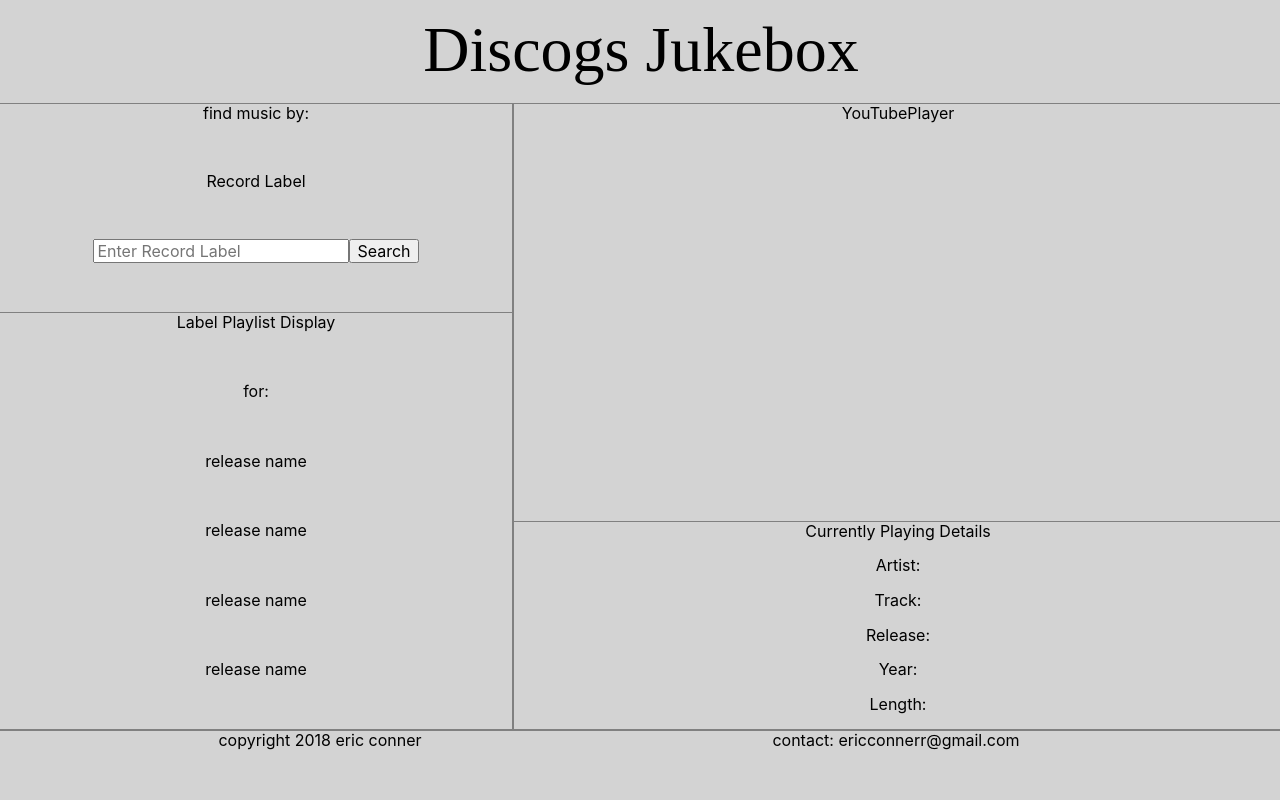
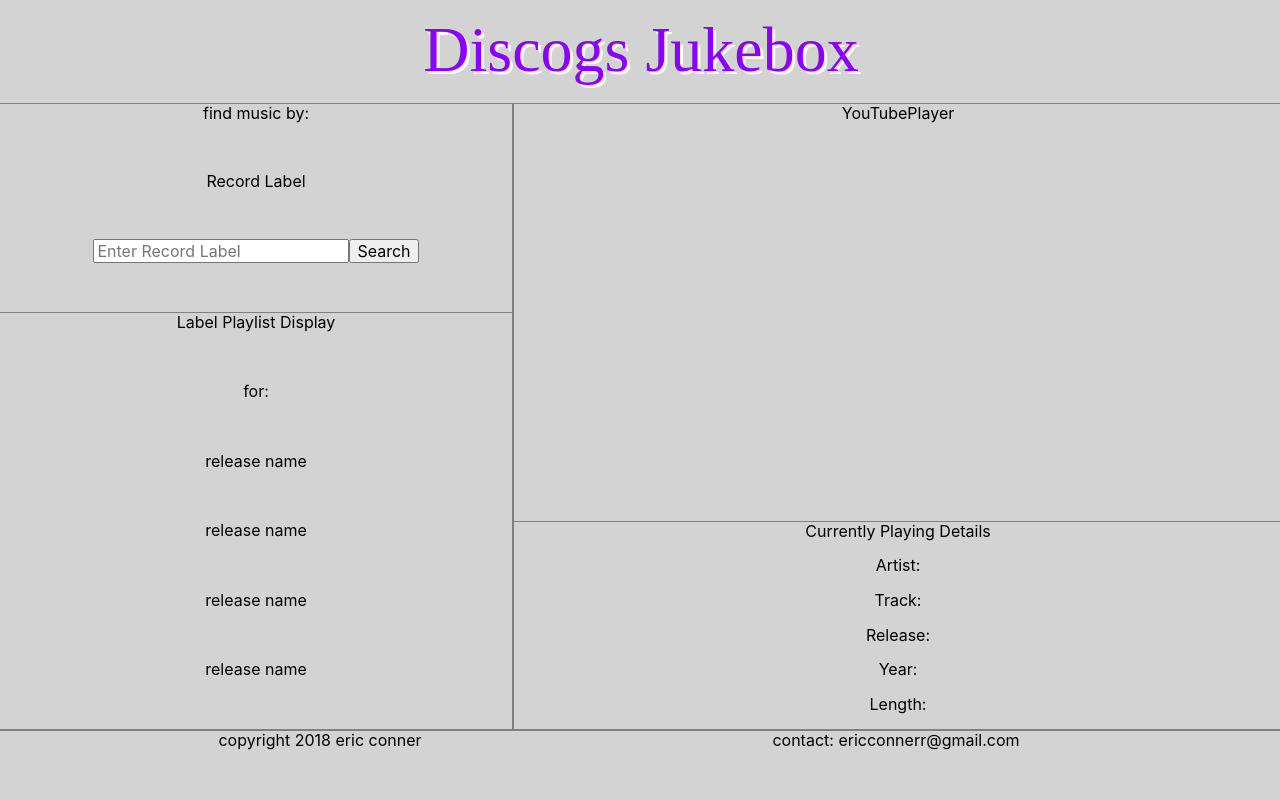
Before and after one commit to ericconner5/discogs-jukebox, a React (Create React App) app: page / in a window 1280 px wide. Shown: the top 800 px of the page. Built offline with nearby package versions, Linux system fonts and the light colour scheme.

Commit message:
add styling and api tweaks

```diff
--- a/src/App.css
+++ b/src/App.css
@@ -10,11 +10,11 @@
   grid-auto-columns: repeat(5, 1fr);
   grid-template-rows: 1.5fr 3fr 3fr 3fr 1fr;
 
-    grid-template-areas: 'header header header header header'
-                         'search search youtube youtube youtube'
-                         'playlist playlist youtube youtube youtube'
-                         'playlist playlist playing playing playing'
-                         'footer footer footer footer footer';
+  grid-template-areas: 'header header header header header'
+                       'search search youtube youtube youtube'
+                       'playlist playlist youtube youtube youtube'
+                       'playlist playlist playing playing playing'
+                       'footer footer footer footer footer';
   text-align: left;
   margin: 0;
   padding: 0;
@@ -26,21 +26,22 @@
 body {
   margin: 0;
   padding: 0;
+  height: 0px;
   font-family: -apple-system, BlinkMacSystemFont, "Segoe UI", "Roboto", "Oxygen",
     "Ubuntu", "Cantarell", "Fira Sans", "Droid Sans", "Helvetica Neue",
     sans-serif;
-
+  overflow: hidden;
   background-color: wheat;
 }
 
 .header {
   font-family: "BeautySchoolDropoutII";
   font-size: 4rem;
-  color: black;
+  color: #8C00FF;
   padding: 1%;
   border-bottom: 1px solid grey;
   margin: 0;
-
+  text-shadow: 3px 3px 0px #fff;
 
 }
 
--- a/src/actions/index.js
+++ b/src/actions/index.js
@@ -7,9 +7,10 @@
 });
 
 export function fetchLabelReleases(label) {
+  console.log(label);
   return function (dispatch) {
     label = label.replace(' ', '_');
-    return fetch ('https://api.discogs.com/database/search?q=hyperdub&label=&token=UwNbuUELkfonxrpLhqkxgzTljgcyWXKpCdQFpqYq').then(
+    return fetch("https://api.discogs.com/database/search?q=" + label + "&label=&token=UwNbuUELkfonxrpLhqkxgzTljgcyWXKpCdQFpqYq").then(
       response => response.json(),
       error => console.log('An error occured in fetch.', error)
     ).then(function(json) {
--- a/src/components/SearchBox.jsx
+++ b/src/components/SearchBox.jsx
@@ -1,14 +1,13 @@
 import React from 'react';
 import { fetchLabelReleases } from './../actions';
-import { connect, Provider } from 'react-redux';
-import { createStore, applyMiddleware } from 'redux';
+import { connect } from 'react-redux';
+// import { createStore, applyMiddleware } from 'redux';
 import PropTypes from 'prop-types';
-import thunk from 'redux-thunk';
+// import thunk from 'redux-thunk';
 
 function SearchBox( {dispatch }){
   let _label;
-  console.log(_label);
-
+  // debugger
   SearchBox.propTypes = {
     dispatch: PropTypes.func
   };
@@ -17,7 +16,7 @@
     event.preventDefault();
     console.log(_label.value);
     _label.value = '';
-    return console.log("search sent")
+    // return console.log("search sent")
   }
 
   return (
@@ -27,12 +26,12 @@
       <div>
         <form onSubmit={e => {
           let input = _label;
+          console.log(input.value.trim());
+          console.log('SEARCHED RELEASE:');
           if (!input.value.trim()) {
             return;
           }
           dispatch(fetchLabelReleases(input.value.trim()));
-          console.log('SEARCHED RELEASE:');
-          console.log(input.value.trim());
           input.value = '';
         }}>
           <input type="text" className="input-field" placeholder="Enter Record Label"
--- a/src/index.js
+++ b/src/index.js
@@ -23,8 +23,7 @@
   };
   ReactDOM.render(
     <Provider store={store}>
-      <App />
-    <Component style={containerStyles} />,
+      <Component style={containerStyles} />,
     </Provider>,
     document.getElementById('root')
   );
```
Also changed, not shown: public/index.html (+0 -19 lines).
